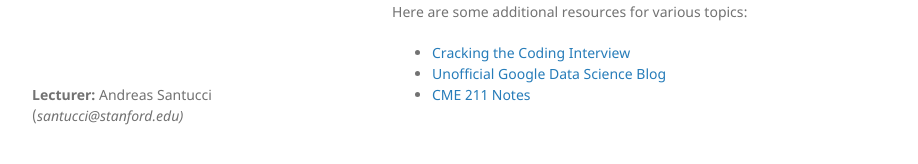
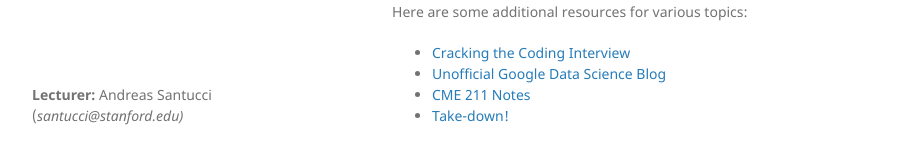
Before and after one commit to asantucci/interview-workshop, a Jekyll site: the page built from index.md, in a window 1280 px wide and 900 px high, scrolled down 1232 px. Shown: the part 704-868 px from the top of the window, without its empty margins (178-1096 px from the left). Built offline with Jekyll 4.4.1, drawn with Linux system fonts in a browser that asks for light colours; our own code applies the rules of GitHub Pages for plain Markdown files.

Commit message:
Take-down.

```diff
--- a/index.md
+++ b/index.md
@@ -83,3 +83,5 @@ Interview](https://www.amazon.com/Cracking-Coding-Interview-Programming-Question
 - [Unofficial Google Data Science
 Blog](https://www.unofficialgoogledatascience.com/)
 - [CME 211 Notes](https://github.com/CME211/notes#contents)
+-
+[Take-down!](googlef042bc9e9b79b443.html)
```
